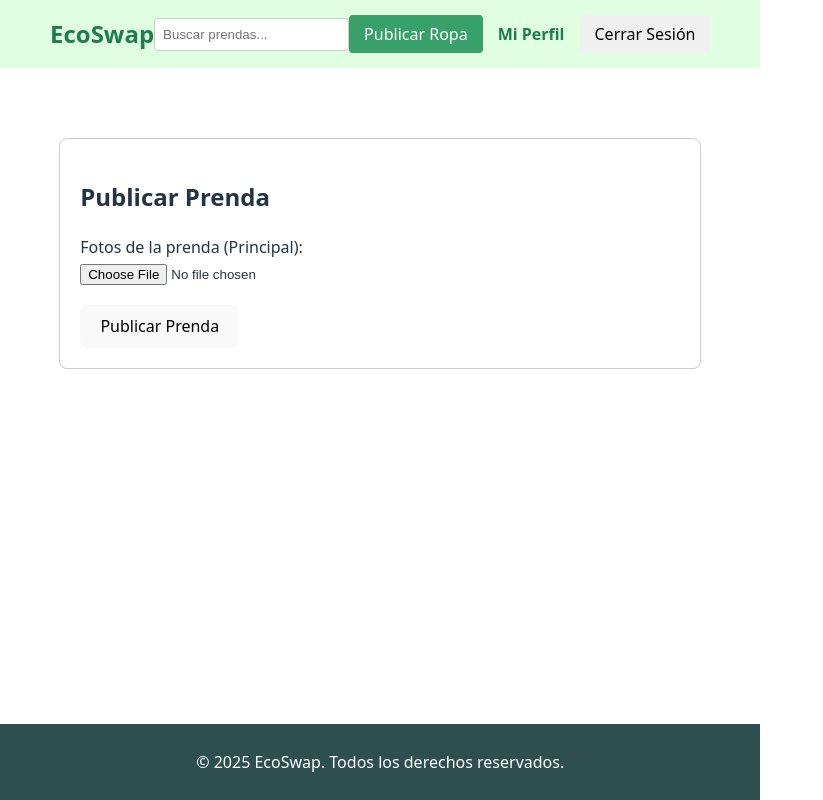
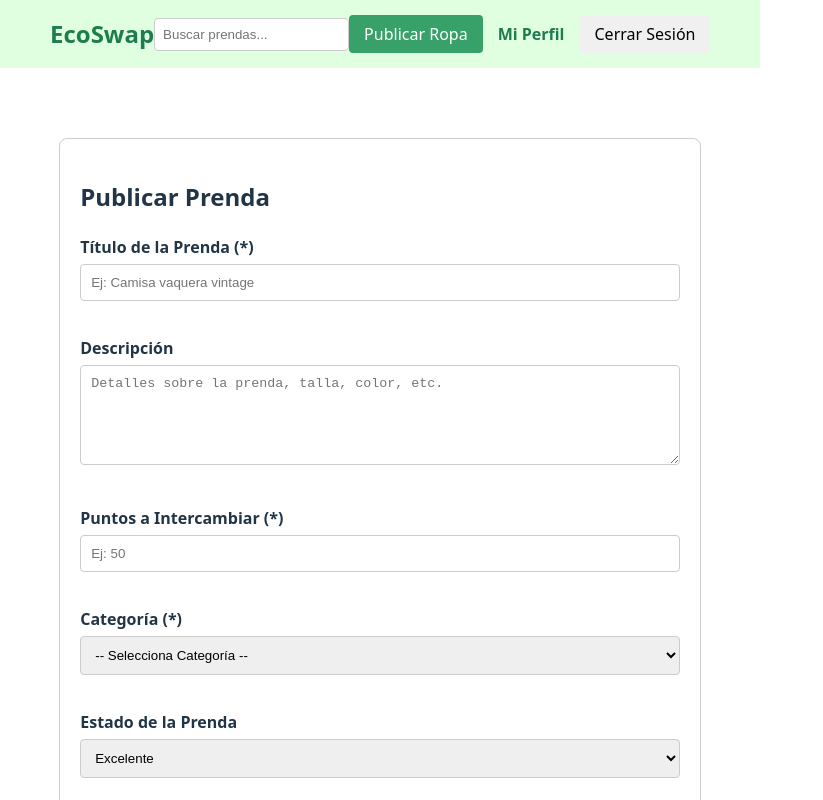
Before and after one commit to Eco-Swap-Clothes/Eco-Swap-Clothes, a React (Vite) app: page /publish in a window 1280 px wide. Shown: the top 800 px of the page, without its empty margins (0-823 px from the left). Built offline with nearby package versions, Linux system fonts and the light colour scheme; sample sign-in values are in the browser's storage.

Commit message:
Arreglo en el formulario

```diff
--- a/src/pages/PublishPage.jsx
+++ b/src/pages/PublishPage.jsx
@@ -1,28 +1,24 @@
-// src/pages/PublishPage.jsx (CORREGIDO)
+// src/pages/PublishPage.jsx
 
 import React, { useState } from 'react';
 import { useNavigate } from 'react-router-dom';
 import ItemService from '../services/ItemService';
 
 const PublishPage = () => {
-    // ... (Estado igual)
-    // eslint-disable-next-line no-unused-vars
+    // --- ESTADOS ---
     const [titulo, setTitulo] = useState('');
-    // eslint-disable-next-line no-unused-vars
     const [descripcion, setDescripcion] = useState('');
-    // eslint-disable-next-line no-unused-vars
     const [puntosAGanar, setPuntosAGanar] = useState('');
-    // eslint-disable-next-line no-unused-vars
     const [categoria, setCategoria] = useState('');
     const [imagen, setImagen] = useState(null);
-    // eslint-disable-next-line no-unused-vars
-    const [estado, setEstado] = useState('Excelente'); // Aunque no se envía, se mantiene para la UI
+    const [estado, setEstado] = useState('Excelente');
     const [message, setMessage] = useState('');
     const [loading, setLoading] = useState(false);
 
     const navigate = useNavigate();
 
     const handleFileChange = (e) => {
+        // Almacena el objeto File en el estado
         setImagen(e.target.files[0]);
     };
 
@@ -31,24 +27,33 @@ const PublishPage = () => {
         setMessage('');
         setLoading(true);
 
+        // 1. VALIDACIÓN FRONTAL BÁSICA (Asegura campos llenos)
         if (!titulo || !puntosAGanar || !categoria || !imagen) {
             setMessage('Por favor, completa todos los campos obligatorios y sube una imagen.');
             setLoading(false);
             return;
         }
 
-        // Usamos FormData para enviar texto y archivo en una sola petición
+        // 2. VALIDACIÓN DE PUNTOS (Asegura que sea un número válido y positivo)
+        const puntosNum = parseInt(puntosAGanar, 10);
+        if (isNaN(puntosNum) || puntosNum <= 0) {
+            setMessage('Los puntos deben ser un número entero positivo.');
+            setLoading(false);
+            return;
+        }
+
+        // 3. CONSTRUCCIÓN DEL FormData (Para enviar texto y archivo)
         const formData = new FormData();
         formData.append('titulo', titulo);
         formData.append('descripcion', descripcion);
-        formData.append('puntosAGanar', puntosAGanar);
+        // CRUCIAL: Convertir el número de vuelta a cadena para FormData
+        formData.append('puntosAGanar', puntosNum.toString());
         formData.append('categoria', categoria);
 
-        // [CORRECCIÓN 1.2] El nombre de la clave debe ser 'imagenPrincipal' para el backend
+        // CRUCIAL: El backend espera 'imagenPrincipal'
         formData.append('imagenPrincipal', imagen);
 
-        // [CORRECCIÓN 1.1] Eliminamos formData.append('estado', estado);
-        // El backend lo fija automáticamente a DISPONIBLE.
+        // NOTA: El campo 'estado' no se añade ya que el backend lo establece como DISPONIBLE.
 
         try {
             // Llama a POST /api/items (Requiere token)
@@ -66,28 +71,125 @@ const PublishPage = () => {
             setLoading(false);
             console.error('Error al publicar prenda:', error.response || error);
 
-            const apiMessage = error.response && error.response.data && error.response.data.message;
+            // 4. MEJORA DEL MANEJO DE ERRORES para el 500 y 400 (Bad Request)
+            const status = error.response ? error.response.status : null;
+            let apiMessage = error.response && error.response.data && error.response.data.message;
 
-            if (error.response && error.response.status === 403) {
-                 setMessage('Error 403 Forbidden: Debes iniciar sesión para publicar.');
+            // Si hay un error de validación de Spring, a veces el mensaje viene en el cuerpo.
+            if (!apiMessage && status === 400 && error.response.data.errors) {
+                apiMessage = error.response.data.errors.map(err => err.defaultMessage).join(', ');
+            }
+
+            if (status === 403) {
+                setMessage('Error 403 Forbidden: Debes iniciar sesión para publicar.');
+            } else if (status === 400) {
+                setMessage(`Error de validación (400): ${apiMessage || 'Verifica los datos enviados.'}`);
+            } else if (status === 500) {
+                // Si llegamos a 500, hay un fallo interno del servidor (DTO, lógica, o I/O)
+                setMessage('Error 500: Fallo interno del servidor. Revisa la consola del backend de Java.');
             } else if (apiMessage) {
-                 setMessage(`Error al subir la prenda: ${apiMessage}`);
+                setMessage(`Error al subir la prenda: ${apiMessage}`);
             } else {
-                 setMessage('Error de conexión al intentar publicar la prenda.');
+                setMessage('Error de conexión al intentar publicar la prenda.');
             }
         }
     };
 
-    // ... (El JSX es el mismo)
+    const inputStyle = {
+        width: '100%',
+        padding: '10px',
+        marginBottom: '15px',
+        border: '1px solid #ccc',
+        borderRadius: '4px',
+        boxSizing: 'border-box'
+    };
+
+    const labelStyle = {
+        display: 'block',
+        marginBottom: '5px',
+        fontWeight: 'bold'
+    };
+
+
     return (
         <div style={{ maxWidth: '600px', margin: '50px auto', padding: '20px', border: '1px solid #ccc', borderRadius: '8px' }}>
             <h2>Publicar Prenda</h2>
             <form onSubmit={handleSubmit}>
-                {/* ... (Toda la UI de los campos de input y el botón) ... */}
 
-                {/* Input de Imagen Principal */}
+                {/* 1. INPUT DE TÍTULO */}
                 <div style={{ marginBottom: '20px' }}>
-                    <label>Fotos de la prenda (Principal):</label>
+                    <label style={labelStyle}>Título de la Prenda (*)</label>
+                    <input
+                        type="text"
+                        value={titulo}
+                        onChange={(e) => setTitulo(e.target.value)}
+                        required
+                        style={inputStyle}
+                        placeholder="Ej: Camisa vaquera vintage"
+                    />
+                </div>
+
+                {/* 2. INPUT DE DESCRIPCIÓN */}
+                <div style={{ marginBottom: '20px' }}>
+                    <label style={labelStyle}>Descripción</label>
+                    <textarea
+                        value={descripcion}
+                        onChange={(e) => setDescripcion(e.target.value)}
+                        style={{ ...inputStyle, height: '100px' }}
+                        placeholder="Detalles sobre la prenda, talla, color, etc."
+                    />
+                </div>
+
+                {/* 3. INPUT DE PUNTOS */}
+                <div style={{ marginBottom: '20px' }}>
+                    <label style={labelStyle}>Puntos a Intercambiar (*)</label>
+                    <input
+                        type="number"
+                        value={puntosAGanar}
+                        onChange={(e) => setPuntosAGanar(e.target.value)}
+                        required
+                        min="1"
+                        style={inputStyle}
+                        placeholder="Ej: 50"
+                    />
+                </div>
+
+                {/* 4. SELECT DE CATEGORÍA */}
+                <div style={{ marginBottom: '20px' }}>
+                    <label style={labelStyle}>Categoría (*)</label>
+                    <select
+                        value={categoria}
+                        onChange={(e) => setCategoria(e.target.value)}
+                        required
+                        style={inputStyle}
+                    >
+                        <option value="">-- Selecciona Categoría --</option>
+                        <option value="Vestidos">Vestidos</option>
+                        <option value="Camisas">Camisas</option>
+                        <option value="Pantalones">Pantalones</option>
+                        <option value="Chaquetas">Chaquetas</option>
+                        <option value="Accesorios">Accesorios</option>
+                        <option value="Otro">Otro</option>
+                    </select>
+                </div>
+
+                {/* 5. SELECT DE ESTADO (Solo para mostrar el estado actual, el backend pone DISPONIBLE) */}
+                <div style={{ marginBottom: '20px' }}>
+                    <label style={labelStyle}>Estado de la Prenda</label>
+                    <select
+                        value={estado}
+                        onChange={(e) => setEstado(e.target.value)}
+                        style={inputStyle}
+                    >
+                        <option value="Excelente">Excelente</option>
+                        <option value="Bueno">Bueno</option>
+                        <option value="Aceptable">Aceptable</option>
+                    </select>
+                </div>
+
+                {/* 6. Input de Imagen Principal */}
+                <div style={{ marginBottom: '20px' }}>
+                    <label style={labelStyle}>Fotos de la prenda (Principal): (*)</label>
                     <input
                         type="file"
                         accept="image/*"
@@ -98,17 +200,23 @@ const PublishPage = () => {
                     {imagen && <p style={{ fontSize: '0.9em', color: '#38a169' }}>Archivo seleccionado: {imagen.name}</p>}
                 </div>
 
-                {/* ... (Resto de los inputs) ... */}
-
                 <button
                     type="submit"
                     disabled={loading}
-                    // ... (Estilos) ...
+                    style={{
+                        width: '100%',
+                        padding: '10px',
+                        backgroundColor: loading ? '#a0a0a0' : '#38a169',
+                        color: 'white',
+                        border: 'none',
+                        borderRadius: '4px',
+                        cursor: loading ? 'not-allowed' : 'pointer'
+                    }}
                 >
                     {loading ? 'Publicando...' : 'Publicar Prenda'}
                 </button>
             </form>
-            {message && <p style={{ marginTop: '15px', color: message.includes('Error') ? 'red' : 'green' }}>{message}</p>}
+            {message && <p style={{ marginTop: '15px', color: message.includes('Error') || message.includes('Por favor') ? 'red' : 'green' }}>{message}</p>}
         </div>
     );
 };
```
Also changed, not shown: src/services/ItemService.js (+24 -41 lines).
